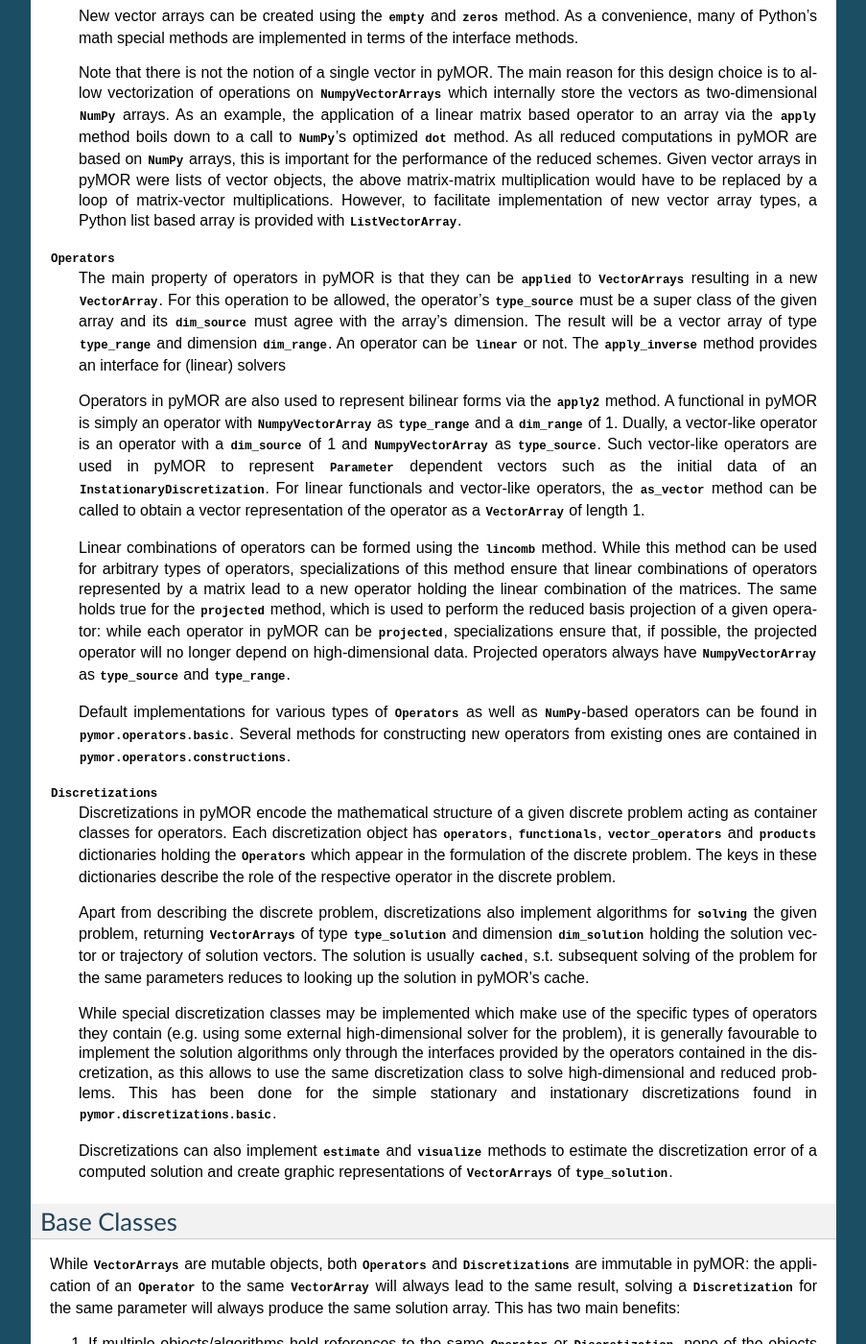
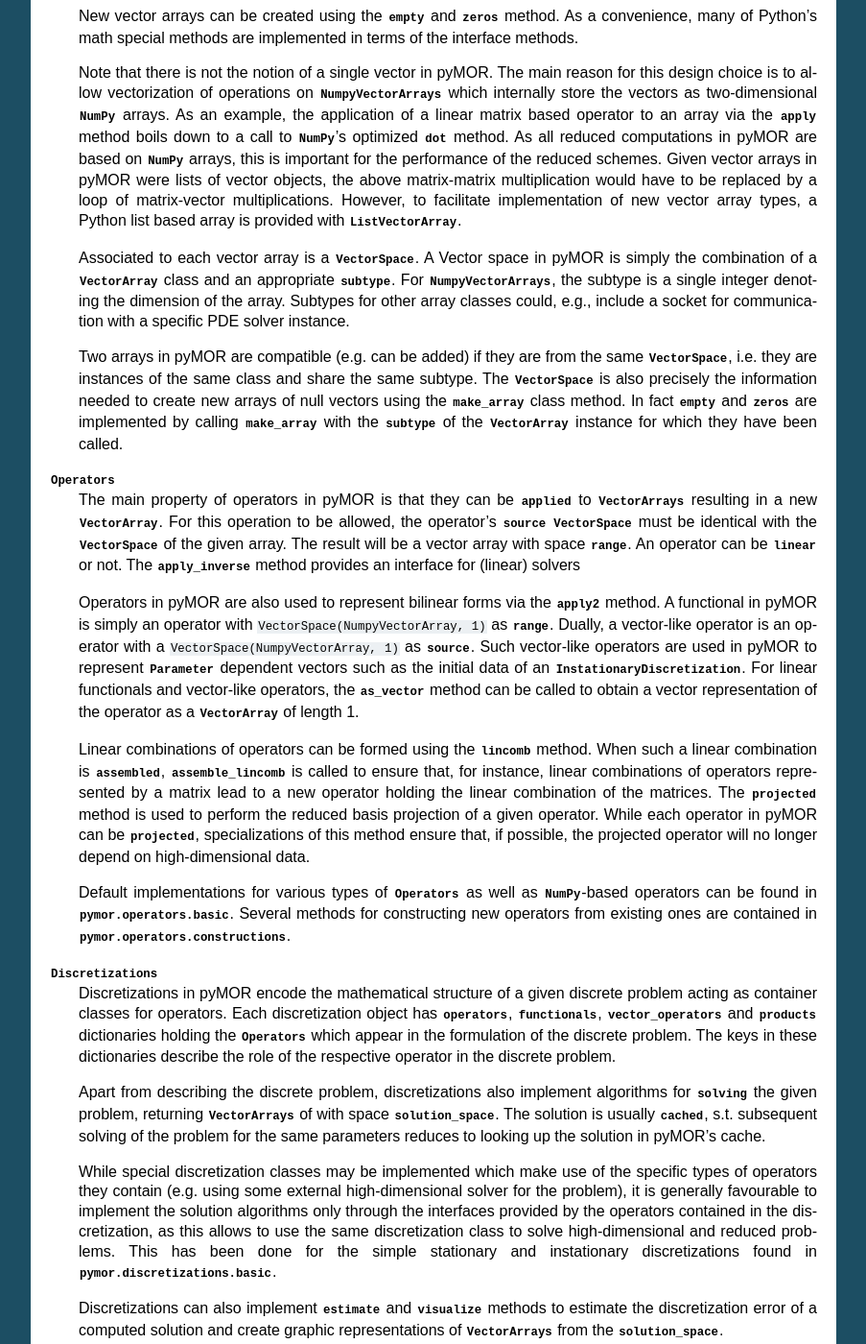
Before and after one commit to pymor/pymor, a Sphinx documentation site: the page built from docs/source/technical_overview.rst, in a window 1280 px wide and 1400 px high, scrolled down 456 px. Shown: the whole window at 96% size, without its empty margins (198-1101 px from the left). Built offline with Sphinx 7.4.7, drawn with Linux system fonts in a browser that asks for light colours; formulas are drawn with MathJax 3; pages that are not in the unit, such as notebooks, are missing from menus; the version number could not be read and is left out; cross-references to code outside the pages are shown as plain code; some of the changed text lies outside the part shown.

```diff
--- a/docs/source/technical_overview.rst
+++ b/docs/source/technical_overview.rst
@@ -43,6 +43,20 @@ operating on objects of the following types:
     to facilitate implementation of new vector array types, a Python list based
     array is provided with |ListVectorArray|.
 
+    Associated to each vector array is a |VectorSpace|. A Vector space in pyMOR
+    is simply the combination of a |VectorArray| class and an appropriate
+    |subtype|.  For |NumpyVectorArrays|, the subtype is a single integer
+    denoting the dimension of the array. Subtypes for other array classes
+    could, e.g., include a socket for communication with a specific PDE solver
+    instance.
+
+    Two arrays in pyMOR are compatible (e.g. can be added) if they are from the
+    same |VectorSpace|, i.e. they are instances of the same class and share the
+    same subtype. The |VectorSpace| is also precisely the information needed to
+    create new arrays of null vectors using the |make_array| class method. In
+    fact |empty| and |zeros| are implemented by calling |make_array| with the
+    |subtype| of the |VectorArray| instance for which they have been called.
+
     .. |apply|            replace:: :meth:`~pymor.operators.interfaces.OperatorInterface.apply`
     .. |appended|         replace:: :meth:`appended <pymor.la.interfaces.VectorArrayInterface.append>`
     .. |axpy|             replace:: :meth:`~pymor.la.interfaces.VectorArrayInterface.axpy`
@@ -51,58 +65,58 @@ operating on objects of the following types:
     .. |dimension|        replace:: :attr:`dimension <pymor.la.interfaces.VectorArrayInterface.dim>`
     .. |empty|            replace:: :meth:`~pymor.la.interfaces.VectorArrayInterface.empty`
     .. |lincomb|          replace:: :meth:`~pymor.la.interfaces.VectorArrayInterface.lincomb`
+    .. |make_array|       replace:: :meth:`~pymor.la.interfaces.VectorArrayInterface.make_array`
     .. |removed|          replace:: :meth:`deleted <pymor.la.interfaces.VectorArrayInterface.remove>`
     .. |replaced|         replace:: :meth:`replaced <pymor.la.interfaces.VectorArrayInterface.replace>`
     .. |scalar products|  replace:: :meth:`scalar products <pymor.la.interfaces.VectorArrayInterface.dot>`
     .. |scaled|           replace:: :meth:`scaled <pymor.la.interfaces.VectorArrayInterface.scal>`
+    .. |subtype|          replace:: :attr:`~pymor.la.interfaces.VectorSpace.subtype`
     .. |zeros|            replace:: :meth:`~pymor.la.interfaces.VectorArrayInterface.zeros`
 
 |Operators|
     The main property of operators in pyMOR is that they can be |applied| to
     |VectorArrays| resulting in a new |VectorArray|. For this operation to be
-    allowed, the operator's |type_source| must be a super class of the given
-    array and its |dim_source| must agree with the array's dimension. The
-    result will be a vector array of type |type_range| and dimension
-    |dim_range|. An operator can be |linear| or not.
-    The |apply_inverse| method provides an interface for (linear) solvers
+    allowed, the operator's |source| |VectorSpace| must be identical with the
+    |VectorSpace| of the given array. The result will be a vector array with
+    space |range|. An operator can be |linear| or not.  The |apply_inverse|
+    method provides an interface for (linear) solvers
 
-    Operators in pyMOR are also used to represent bilinear forms
-    via the |apply2| method. A functional in pyMOR is simply an operator with
-    |NumpyVectorArray| as |type_range| and a |dim_range| of 1. Dually, a
-    vector-like operator is an operator with a |dim_source| of 1 and
-    |NumpyVectorArray| as |type_source|. Such vector-like operators are used in
-    pyMOR to represent |Parameter| dependent vectors such as the initial data of
-    an |InstationaryDiscretization|. For linear functionals and vector-like
+    Operators in pyMOR are also used to represent bilinear forms via the
+    |apply2| method. A functional in pyMOR is simply an operator with
+    ``VectorSpace(NumpyVectorArray, 1)`` as |range|. Dually, a vector-like
+    operator is an operator with a ``VectorSpace(NumpyVectorArray, 1)`` as
+    |source|. Such vector-like operators are used in pyMOR to represent
+    |Parameter| dependent vectors such as the initial data of an
+    |InstationaryDiscretization|. For linear functionals and vector-like
     operators, the |as_vector| method can be called to obtain a vector
     representation of the operator as a |VectorArray| of length 1.
 
-    Linear combinations of operators can be formed using the |op.lincomb| method.
-    While this method can be used for arbitrary types of operators,
-    specializations of this method ensure that linear combinations of operators
+    Linear combinations of operators can be formed using the |op.lincomb|
+    method.  When such a linear combination is |assembled|, |assemble_lincomb|
+    is called to ensure that, for instance, linear combinations of operators
     represented by a matrix lead to a new operator holding the linear
-    combination of the matrices. The same holds true for the |projected| method,
-    which is used to perform the reduced basis projection of a given operator:
-    while each operator in pyMOR can be |projected|, specializations ensure
-    that, if possible, the projected operator will no longer depend on
-    high-dimensional data. Projected operators always have |NumpyVectorArray| as
-    |type_source| and |type_range|.
+    combination of the matrices. The |projected| method is used to perform the
+    reduced basis projection of a given operator.  While each operator in pyMOR
+    can be |projected|, specializations of this method ensure that, if
+    possible, the projected operator will no longer depend on high-dimensional
+    data.
 
     Default implementations for various types of |Operators| as well as
     |NumPy|-based operators can be found in :mod:`pymor.operators.basic`.
     Several methods for constructing new operators from existing ones are
     contained in :mod:`pymor.operators.constructions`.
 
-    .. |applied|          replace:: :meth:`applied <pymor.operators.interfaces.OperatorsInterface.apply>`
-    .. |apply2|           replace:: :meth:`~pymor.operators.interfaces.OperatorInterface.apply2`
-    .. |apply_inverse|    replace:: :meth:`~pymor.operators.interfaces.OperatorInterface.apply_inverse`
-    .. |as_vector|        replace:: :meth:`~pymor.operators.interfaces.OperatorInterface.as_vector`
-    .. |dim_range|        replace:: :attr:`~pymor.operators.interfaces.OperatorInterface.dim_range`
-    .. |dim_source|       replace:: :attr:`~pymor.operators.interfaces.OperatorInterface.dim_source`
-    .. |linear|           replace:: :attr:`~pymor.operators.interfaces.OperatorInterface.linear`
-    .. |op.lincomb|       replace:: :meth:`~pymor.operators.interfaces.OperatorInterface.lincomb`
-    .. |projected|        replace:: :meth:`~pymor.operators.interfaces.OperatorInterface.projected`
-    .. |type_range|       replace:: :attr:`~pymor.operators.interfaces.OperatorInterface.type_range`
-    .. |type_source|      replace:: :attr:`~pymor.operators.interfaces.OperatorInterface.type_source`
+    .. |applied|           replace:: :meth:`applied <pymor.operators.interfaces.OperatorInterface.apply>`
+    .. |apply2|            replace:: :meth:`~pymor.operators.interfaces.OperatorInterface.apply2`
+    .. |apply_inverse|     replace:: :meth:`~pymor.operators.interfaces.OperatorInterface.apply_inverse`
+    .. |assembled|         replace:: :meth:`assembled <pymor.operators.interfaces.OperatorInterface.assemble>`
+    .. |assemble_lincomb| replace:: :meth:`~pymor.operators.interfaces.OperatorInterface.assemble_lincomb`
+    .. |as_vector|         replace:: :meth:`~pymor.operators.interfaces.OperatorInterface.as_vector`
+    .. |linear|            replace:: :attr:`~pymor.operators.interfaces.OperatorInterface.linear`
+    .. |op.lincomb|        replace:: :meth:`~pymor.operators.interfaces.OperatorInterface.lincomb`
+    .. |projected|         replace:: :meth:`~pymor.operators.interfaces.OperatorInterface.projected`
+    .. |range|             replace:: :attr:`~pymor.operators.interfaces.OperatorInterface.range`
+    .. |source|            replace:: :attr:`~pymor.operators.interfaces.OperatorInterface.source`
 
 |Discretizations|
     Discretizations in pyMOR encode the mathematical structure of a given
@@ -114,9 +128,8 @@ operating on objects of the following types:
 
     Apart from describing the discrete problem, discretizations also implement
     algorithms for |solving| the given problem, returning |VectorArrays| of
-    type |type_solution| and dimension |dim_solution| holding the solution
-    vector or trajectory of solution vectors. The solution is usually |cached|,
-    s.t. subsequent solving of the problem for the same parameters reduces to
+    with space |solution_space|. The solution is usually |cached|, s.t.
+    subsequent solving of the problem for the same parameters reduces to
     looking up the solution in pyMOR's cache.
 
     While special discretization classes may be implemented which make use of
@@ -130,19 +143,18 @@ operating on objects of the following types:
 
     Discretizations can also implement |estimate| and |visualize| methods to
     estimate the discretization error of a computed solution and create graphic
-    representations of |VectorArrays| of |type_solution|.
+    representations of |VectorArrays| from the |solution_space|.
 
-    .. |dim_solution|     replace:: :attr:`~pymor.discretizations.interfaces.DiscretizationInterface.dim_solution`
+    .. |cached|           replace:: :mod:`cached <pymor.core.cache>`
     .. |estimate|         replace:: :meth:`~pymor.discretizations.interfaces.DiscretizationInterface.estimate`
     .. |functionals|      replace:: :attr:`~pymor.discretizations.interfaces.DiscretizationInterface.functionals`
     .. |operators|        replace:: :attr:`~pymor.discretizations.interfaces.DiscretizationInterface.operators`
     .. |products|         replace:: :attr:`~pymor.discretizations.interfaces.DiscretizationInterface.products`
+    .. |solution_space|   replace:: :attr:`~pymor.discretizations.interfaces.DiscretizationInterface.solution_space`
+    .. |solve|            replace:: :meth:`~pymor.discretizations.interfaces.DiscretizationInterface.solve`
     .. |solving|          replace:: :meth:`solving <pymor.discretizations.interfaces.DiscretizationInterface.solve>`
-    .. |solve|            replace:: :meth:`~pymor.discretizations.interfaces.DiscretizationInterface.solve`
-    .. |type_solution|    replace:: :attr:`~pymor.discretizations.interfaces.DiscretizationInterface.type_solution`
     .. |vector_operators| replace:: :attr:`~pymor.discretizations.interfaces.DiscretizationInterface.vector_operators`
     .. |visualize|        replace:: :meth:`~pymor.discretizations.interfaces.DiscretizationInterface.visualize`
-    .. |cached|           replace:: :mod:`cached <pymor.core.cache>`
 
 
 Base Classes
@@ -166,8 +178,8 @@ A class can be made immutable in pyMOR by deriving from |ImmutableInterface|,
 which ensures that write access to the object's attributes is prohibited after
 `__init__` has been executed. However, note that changes to private attributes
 (attributes whose name starts with `_`) are still allowed. It lies in the
-implementors responsibility to ensure, that changes of these attributes do not
-affect the outcome of calls to relevant interface methods. As an example a call
+implementors responsibility to ensure that changes of these attributes do not
+affect the outcome of calls to relevant interface methods. As an example, a call
 to :meth:`~pymor.core.cache.CacheableInterface.enable_caching` will set the
 objects private `__cache_region` attribute, which might affect the speed of a
 subsequent |solve| call, but not its result.
@@ -175,7 +187,7 @@ subsequent |solve| call, but not its result.
 Of course, in many situations one may wish to change properties of an immutable
 object, e.g. the number of timesteps for a given discretization. This can be
 easily achieved using the `~pymor.core.interfaces.BasicInterface.with_` method
-every immutable object has: a call of the form `o.with_(a=x, b=y)` will return
+every immutable object has: a call of the form ``o.with_(a=x, b=y)`` will return
 a copy of `o` in which the attribute `a` now has the value `x` and the
 attribute `b` the value `y`. It can be generally assumed that calls to
 `~pymor.core.interfaces.BasicInterface.with_` are inexpensive. The set of
@@ -199,7 +211,7 @@ Creating Discretizations
 pyMOR ships a small (and still quite incomplete) framework for creating finite
 element or finite volume discretizations based on the `NumPy/Scipy
 <http://scipy.org>`_ software stack. To end up with an appropriate
-|Discretization|, one starts with instantiating an |analytical problem|, which
+|Discretization|, one starts with instantiating an |analytical problem| which
 describes the problem we want to discretize. |analytical problems| contain
 |Functions| which define the analytical data functions associated with the
 problem and a |DomainDescription| that provides a geometrical definition of the
@@ -228,7 +240,7 @@ discretizations provided by external solvers. In order to do so, all that needs
 to be done is to provide |VectorArrays|, |Operators| and |Discretizations| which
 interact appropriately with the solver. pyMOR makes no assumption on how the
 communication with the solver is managed. For instance, communication could take
-place via a network protocol or job files.  In particular it should be stressed,
+place via a network protocol or job files.  In particular it should be stressed
 that in general no communication of high-dimensional data between the solver
 and pyMOR is necessary: |VectorArrays| can merely hold handles to data in the
 solver's memory or some on-disk database. Where possible, we favour, however, a
@@ -246,7 +258,7 @@ framework.
 Parameters
 ----------
 
-pyMOR classes implement dependence of a parameter by deriving from the
+pyMOR classes implement dependence on a parameter by deriving from the
 |Parametric| mix-in class. This class gives each instance a
 :attr:`~pymor.parameters.base.Parametric.parameter_type` attribute describing the
 form of |Parameters| the relevant methods of the object (`apply`, `solve`,
@@ -288,16 +300,15 @@ This observation comes particularly apparent in the case of the classical
 reduced basis method: the operators and functionals of a given discrete problem
 are projected onto the reduced basis space whereas the structure of the problem
 (i.e. the type of |Discretization| containing the operators) stays the same.
-pyMOR reflects this fact by offering a generic algorithm with
-:func:`~pymor.reductors.basic.reduce_generic_rb`, which can
+pyMOR reflects this fact by offering with
+:func:`~pymor.reductors.basic.reduce_generic_rb` a generic algorithm, which can
 be used to RB-project any discretization available to pyMOR. It should be noted
-however, that this reductor is only able to efficiently offline/online-decompose
-affinely |Parameter|-dependent linear problems. Non-linear problems or such with no
-affine |Parameter| dependence require additional techniques such as
-:mod:`empirical interpolation <pymor.algorithms.ei>`.
+however, that this reductor is only able to efficiently
+offline/online-decompose affinely |Parameter|-dependent linear problems.
+Non-linear problems or such with no affine |Parameter| dependence require
+additional techniques such as :mod:`empirical interpolation <pymor.algorithms.ei>`.
 
 If you want to further dive into the inner workings of pyMOR, we highly
 recommend to study the source code of
 :func:`~pymor.reductors.basic.reduce_generic_rb` and to step through calls of
-this method with a Python debugger, such as `ipdb
-<https://pypi.python.org/pypi/ipdb>`_.
+this method with a Python debugger, such as `ipdb <https://pypi.python.org/pypi/ipdb>`_.
```
Also changed, not shown: docs/source/environment.rst (+7 -2 lines), docs/source/getting_started.rst (+22 -20 lines).
